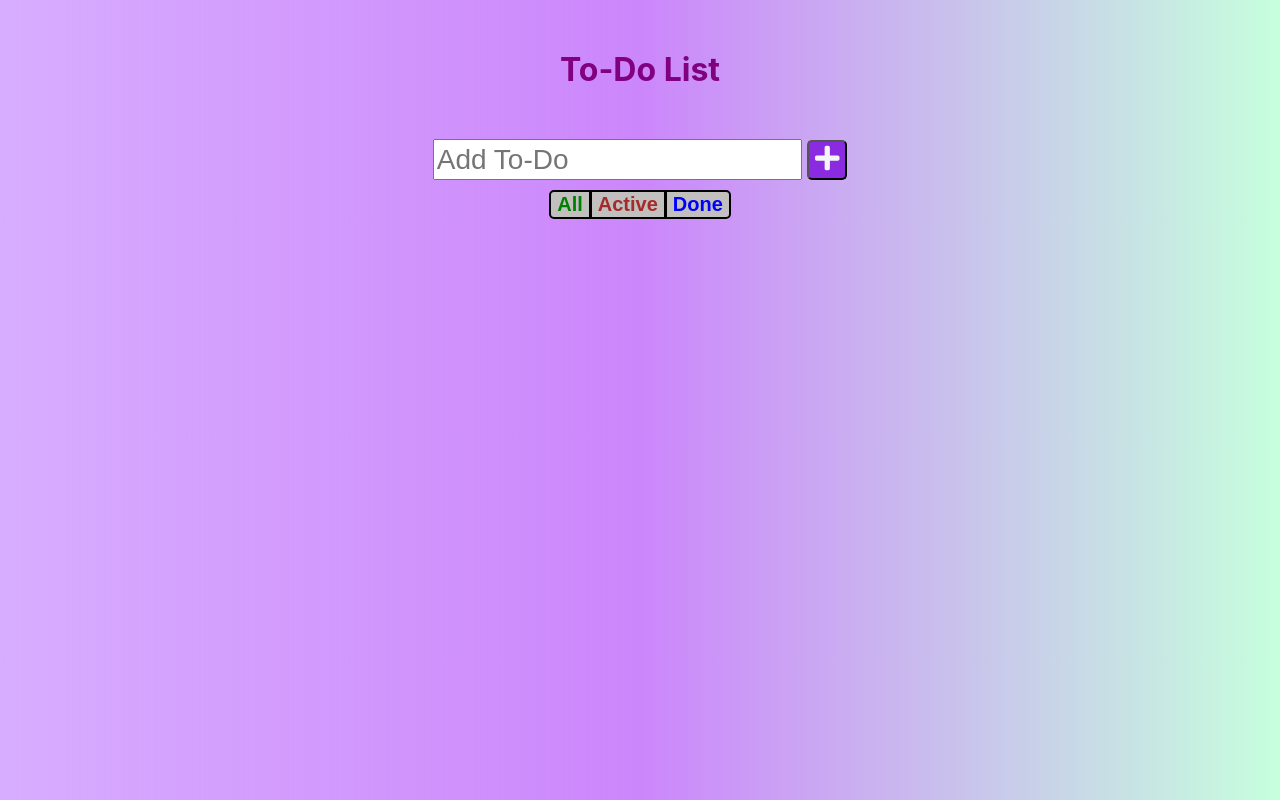
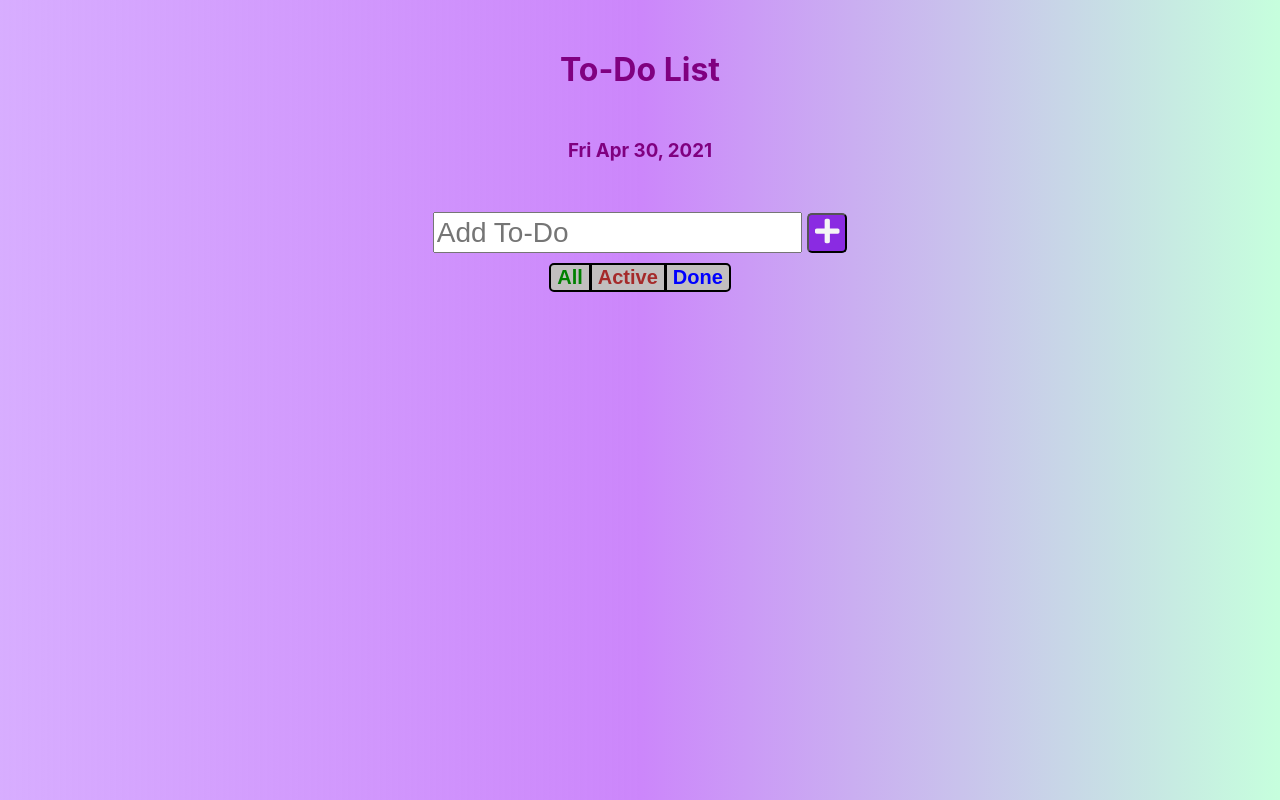
Before and after one commit to positive235/todolist-react, a React (Create React App) app: page / in a window 1280 px wide. Built offline with nearby package versions, Linux system fonts and the light colour scheme.

Commit message:
Fixed setFilterTasks options and Add today's date on the top

```diff
--- a/src/App.js
+++ b/src/App.js
@@ -3,9 +3,87 @@ import TodoList from './components/TodoList';
 
 function App() {
 
+  const todayNew = new Date();
+  const todayDay = todayNew.getDay();
+  const todayDate = todayNew.getDate();
+  const todayMonth = todayNew.getMonth();
+  const todayYear = todayNew.getFullYear();
+
+  let todayDayStr = '';
+
+  switch(todayDay) {
+    case 0:
+      todayDayStr = 'Sun';
+      break;
+    case 1:
+      todayDayStr = 'Mon';
+      break;
+    case 2:
+      todayDayStr = 'Tue';
+      break;
+    case 3:
+      todayDayStr = 'Wed';
+      break;
+    case 4:
+      todayDayStr = 'Thu';
+      break;
+    case 5:
+      todayDayStr = 'Fri';
+      break;
+    case 6:
+      todayDayStr = 'Sat';
+      break;
+    default:
+      break;
+  }
+
+  let todayMonthStr = '';
+
+  switch(todayMonth) {
+    case 0:
+      todayMonthStr = 'Jan';
+      break;
+    case 1:
+      todayMonthStr = 'Feb';
+      break;
+    case 2:
+      todayMonthStr = 'Mar';
+      break;
+    case 3:
+      todayMonthStr = 'Apr';
+      break;
+    case 4:
+      todayMonthStr = 'May';
+      break;
+    case 5:
+      todayMonthStr = 'Jun';
+      break;
+    case 6:
+      todayMonthStr = 'Jul';
+      break;
+    case 7:
+      todayMonthStr = 'Aug';
+      break;
+    case 8:
+      todayMonthStr = 'Sep';
+      break;
+    case 9:
+      todayMonthStr = 'Oct';
+      break;
+    case 10:
+      todayMonthStr = 'Nov';
+      break;
+    case 11:
+      todayMonthStr = 'Dec';
+      break;
+    default:
+      break;
+  }
+
   return (
     <div className="App">
       <h1 className="appTitle">To-Do List</h1>
+      <h3 className="appTitle">{`${todayDayStr} ${todayMonthStr} ${todayDate}, ${todayYear}`}</h3>
       <TodoList />
     </div>
   );
--- a/src/components/Todo.js
+++ b/src/components/Todo.js
@@ -4,11 +4,17 @@ import { faCheck, faTrashAlt, faEdit, faWindowClose, faCheckCircle } from '@fort
 
 const Todo = ({ addedTasks, setAddedTasks, filteredTasks, setFilteredTasks })  => {
 
+  const [filterName, setFilterName] = useState('');
   const [editedTask, setEditedTask] = useState({});
 
   const filterToDo = (e) => {
     e.preventDefault();
-    switch (e.target.name) {
+    setFilterName(e.target.name);
+    filterFunction(e.target.name);
+  }
+
+  const filterFunction = (filterName) => {
+    switch (filterName) {
       case "all":
         setFilteredTasks(addedTasks);
         break;
@@ -28,14 +34,14 @@ const Todo = ({ addedTasks, setAddedTasks, filteredTasks, setFilteredTasks })  =
     e.preventDefault();
     addedTasks.filter(task => task.id === Number(e.currentTarget.name))[0].checked = !addedTasks.filter(task => task.id === Number(e.currentTarget.name))[0].checked
     setAddedTasks(prev => [...prev]);
-    setFilteredTasks(addedTasks.filter(task => task.checked === false));
+    filterFunction(filterName);
   };
 
   const editToDo = (e) => {
     e.preventDefault();
     addedTasks.filter(task => task.id === Number(e.currentTarget.name))[0].edited = true;
     setAddedTasks(prev => [...prev]);
-    setFilteredTasks(addedTasks);
+    filterFunction(filterName);
   }
 
   const handleEdit = (e) => {
@@ -49,7 +55,7 @@ const Todo = ({ addedTasks, setAddedTasks, filteredTasks, setFilteredTasks })  =
     addedTasks.filter(task => task.id === Number(e.currentTarget.name))[0].name = editedTask.name;
     addedTasks.filter(task => task.id === Number(e.currentTarget.name))[0].edited = editedTask.edited;
     setAddedTasks(prev => [...prev]);
-    setFilteredTasks(addedTasks);
+    filterFunction(filterName);
     setEditedTask({});
   }
 
@@ -57,14 +63,14 @@ const Todo = ({ addedTasks, setAddedTasks, filteredTasks, setFilteredTasks })  =
     e.preventDefault();
     addedTasks.filter(task => task.id === Number(e.currentTarget.name))[0].edited = false;
     setAddedTasks(prev => [...prev]);
-    setFilteredTasks(addedTasks.filter(task => task.checked === false));
+    filterFunction(filterName);
   }
 
   const deleteToDo = (e) => {
       e.preventDefault();
       addedTasks = addedTasks.filter(task => task.id !== Number(e.currentTarget.name));
       setAddedTasks(addedTasks);
-      setFilteredTasks(addedTasks.filter(task => task.checked === false));
+      filterFunction(filterName);
   };
 
   return (
```
